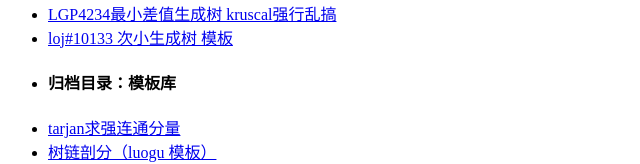
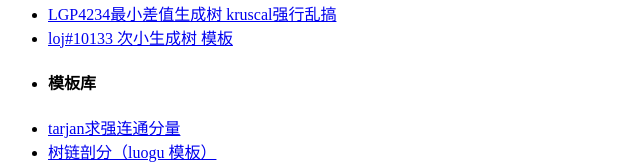
Before and after one commit to taoyc0802/taoyc0802.github.io, a plain HTML site: page list.html in a window 1280 px wide. Shown: the part 556-720 px from the top of the page, without its empty margins (0-640 px from the left). Drawn offline with Linux system fonts and the light colour scheme.

Commit message:
Update list.html

```diff
--- a/list.html
+++ b/list.html
@@ -55,7 +55,7 @@
       <h4>
          <ul>
          <li>
-            归档目录：模板库
+            模板库
          </li>
       </ul>
       </h4>
```
